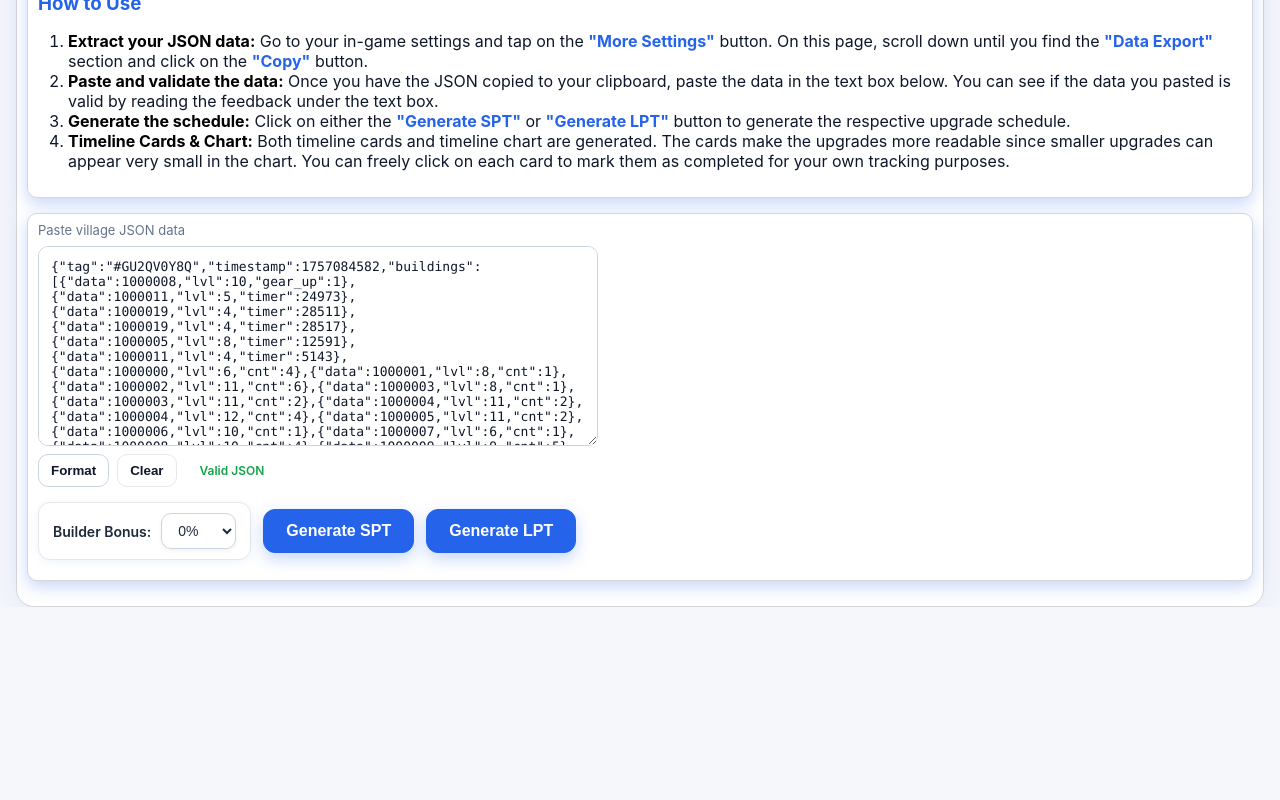
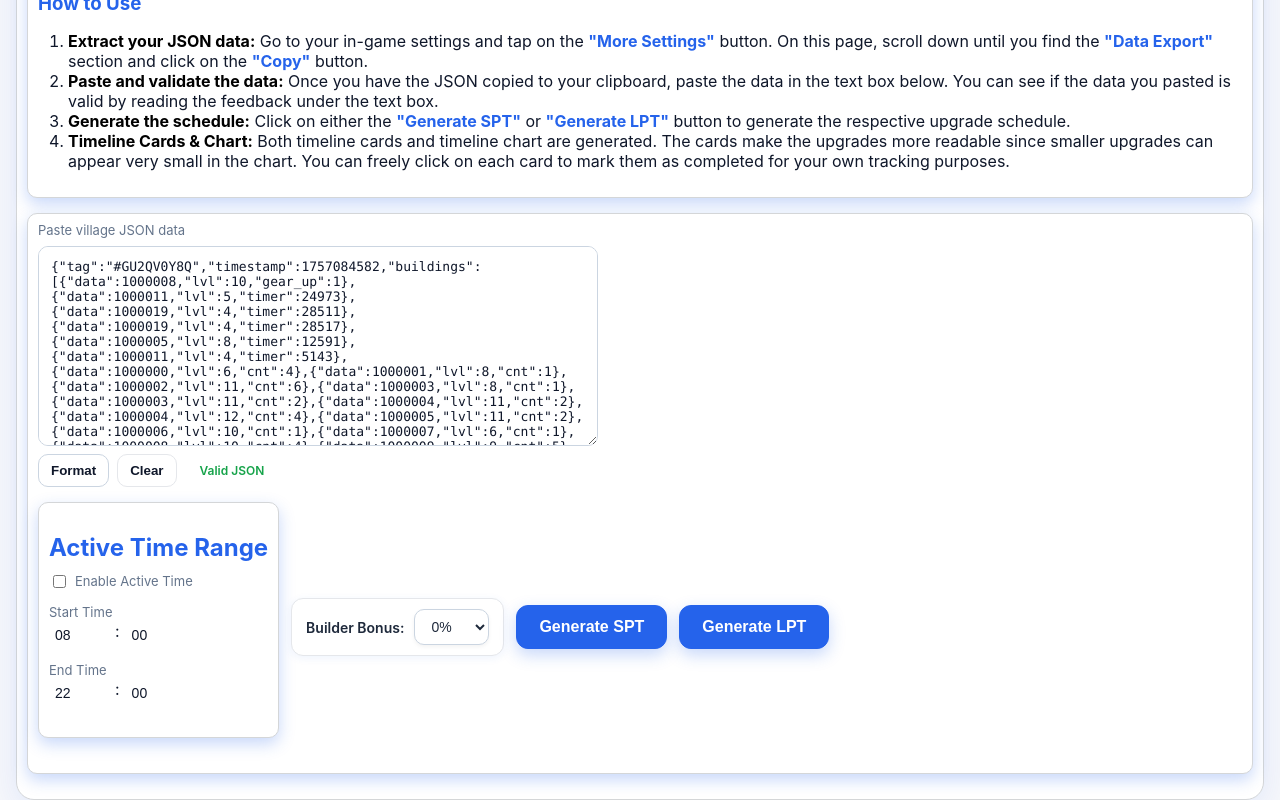
Before and after one commit to SamBro2901/coc-upgrade-optimizer, a React (Create React App) app: page / in a window 1280 px wide. Shown: the part 276-1076 px from the top of the page. Before the commit the page ends 883 px from the top, so only its background shows below. Built offline with nearby package versions, Linux system fonts and the light colour scheme.

Commit message:
Added new active time input fields and changed scheduler accordingly

```diff
--- /dev/null
+++ b/src/ActiveTimeInput.jsx
@@ -0,0 +1,198 @@
+import React, { useState, useEffect } from 'react';
+
+export default function ActiveTimeInput({
+	onChange,
+	defaultStart = '08:00',
+	defaultEnd = '22:00',
+	storageKey = 'activeTime',
+}) {
+	// Load saved values from localStorage (or fallback to defaults)
+	const loadFromStorage = () => {
+		try {
+			const saved = JSON.parse(localStorage.getItem(storageKey));
+			if (saved && saved.start && saved.end) {
+				return saved;
+			}
+		} catch {}
+		return {
+			enabled: false,
+			start: defaultStart,
+			end: defaultEnd,
+		};
+	};
+
+	const initial = loadFromStorage();
+
+	const [enabled, setEnabled] = useState(initial.enabled);
+	const [startHour, setStartHour] = useState(
+		initial.start ? initial.start.split(':')[0] : defaultStart.split(':')[0]
+	);
+	const [startMinute, setStartMinute] = useState(
+		initial.start ? initial.start.split(':')[1] : defaultStart.split(':')[1]
+	);
+	const [endHour, setEndHour] = useState(
+		initial.end ? initial.end.split(':')[0] : defaultEnd.split(':')[0]
+	);
+	const [endMinute, setEndMinute] = useState(
+		initial.end ? initial.end.split(':')[1] : defaultEnd.split(':')[1]
+	);
+
+	const formatValue = (value) => {
+		if (value === '') return '';
+		return String(value).padStart(2, '0');
+	};
+
+	const toMinutes = (h, m) =>
+		parseInt(h || '0', 10) * 60 + parseInt(m || '0', 10);
+
+	const fromMinutes = (mins) => {
+		const h = Math.floor(mins / 60) % 24;
+		const m = mins % 60;
+		return [formatValue(h), formatValue(m)];
+	};
+
+	const handleBlur = (setter, value, max, type) => {
+		let num = parseInt(value, 10);
+		if (isNaN(num)) {
+			setter('');
+			return;
+		}
+		if (num < 0) num = 0;
+		if (num > max) num = max;
+		setter(formatValue(num));
+
+		// Enforce 1-hour minimum gap
+		const startTotal = toMinutes(startHour, startMinute);
+		const endTotal = toMinutes(endHour, endMinute);
+
+		if (type === 'end') {
+			if (endTotal < startTotal + 60) {
+				const [h, m] = fromMinutes(startTotal + 60);
+				setEndHour(h);
+				setEndMinute(m);
+			}
+		}
+
+		if (type === 'start') {
+			if (endTotal < startTotal + 60) {
+				const [h, m] = fromMinutes(startTotal + 60);
+				setEndHour(h);
+				setEndMinute(m);
+			}
+		}
+	};
+
+	// Notify parent + persist in localStorage
+	useEffect(() => {
+		const payload = {
+			enabled,
+			start:
+				enabled && startHour !== '' && startMinute !== ''
+					? `${formatValue(startHour)}:${formatValue(startMinute)}`
+					: null,
+			end:
+				enabled && endHour !== '' && endMinute !== ''
+					? `${formatValue(endHour)}:${formatValue(endMinute)}`
+					: null,
+		};
+
+		try {
+			localStorage.setItem(storageKey, JSON.stringify(payload));
+		} catch {}
+
+		onChange?.(payload);
+	}, [
+		enabled,
+		startHour,
+		startMinute,
+		endHour,
+		endMinute,
+		onChange,
+		storageKey,
+	]);
+
+	return (
+		<div style={{ marginBottom: 20 }}>
+			<h2 style={{ marginBottom: 10 }}>Active Time Range</h2>
+			<label
+				style={{
+					display: 'flex',
+					alignItems: 'center',
+					gap: 6,
+					marginBottom: 10,
+				}}
+			>
+				<input
+					type="checkbox"
+					checked={enabled}
+					onChange={(e) => setEnabled(e.target.checked)}
+				/>
+				Enable Active Time
+			</label>
+
+			<div style={{ display: 'flex', flexDirection: 'column', gap: 10 }}>
+				{/* Start Time */}
+				<div>
+					<label>Start Time</label>
+					<div style={{ display: 'flex', gap: 6 }}>
+						<input
+							type="number"
+							min="0"
+							max="23"
+							value={startHour}
+							onChange={(e) => setStartHour(e.target.value)}
+							onBlur={() => handleBlur(setStartHour, startHour, 23, 'start')}
+							placeholder="HH"
+							disabled={!enabled}
+							style={{ width: 60, padding: 6 }}
+						/>
+						:
+						<input
+							type="number"
+							min="0"
+							max="59"
+							value={startMinute}
+							onChange={(e) => setStartMinute(e.target.value)}
+							onBlur={() =>
+								handleBlur(setStartMinute, startMinute, 59, 'start')
+							}
+							placeholder="MM"
+							disabled={!enabled}
+							style={{ width: 60, padding: 6 }}
+						/>
+					</div>
+				</div>
+
+				{/* End Time */}
+				<div>
+					<label>End Time</label>
+					<div style={{ display: 'flex', gap: 6 }}>
+						<input
+							type="number"
+							min="0"
+							max="23"
+							value={endHour}
+							onChange={(e) => setEndHour(e.target.value)}
+							onBlur={() => handleBlur(setEndHour, endHour, 23, 'end')}
+							placeholder="HH"
+							disabled={!enabled}
+							style={{ width: 60, padding: 6 }}
+						/>
+						:
+						<input
+							type="number"
+							min="0"
+							max="59"
+							value={endMinute}
+							onChange={(e) => setEndMinute(e.target.value)}
+							onBlur={() => handleBlur(setEndMinute, endMinute, 59, 'end')}
+							placeholder="MM"
+							disabled={!enabled}
+							style={{ width: 60, padding: 6 }}
+						/>
+					</div>
+				</div>
+			</div>
+		</div>
+	);
+}
--- a/src/App.js
+++ b/src/App.js
@@ -5,6 +5,7 @@ import "./App.css";
 import { BUILDING_COLORS } from "./colorMap";
 import { TimelineCards } from "./TimelineCards.jsx";
 import BuilderTimeline from "./BuilderTimeline.jsx";
+import ActiveTimeInput from "./ActiveTimeInput.jsx";
 
 
 export function JsonInput({ label = "JSON Input", initial = "", onValid, onValidityChange, storageKey = "JSON" }) {
@@ -182,9 +183,7 @@ export default function App() {
     localStorage.setItem("builderBonusPct", selectedPct);
   }, [selectedPct]);
 
-  // const DEFAULT_PX_PER_SEC = 0.03;
-  // const [zoom, setZoom] = useState(() => toZoom(DEFAULT_PX_PER_SEC));
-  // const pxPerSec = toPxPerSec(zoom);
+  const [activeTime, setActiveTime] = useState({ enabled: false, start: null, end: null });
 
 
   const colorForId = (name) => {
@@ -206,7 +205,9 @@ export default function App() {
       setErr(true);
       return;
     }
-    const { sch, numBuilders, err } = generateSchedule(jsonData, strategy, selectedPct);
+    let activeWindowStart = activeTime.enabled ? activeTime.start : "00:00";
+    let activewwindowEnd = activeTime.enabled ? activeTime.end : "23:59";
+    const { sch, numBuilders, err } = generateSchedule(jsonData, strategy, selectedPct, activeWindowStart, activewwindowEnd);
     setErr(err);
     setTasks(sch.schedule);
     setMakespan(sch.makespan);
@@ -214,6 +215,10 @@ export default function App() {
     const rowHeight = 40;
     const basePadding = 90; // space for axis/labels
     setHeight(numBuilders * rowHeight + basePadding);
+
+    if (activeTime.enabled) {
+      console.log("Active Time Range:", activeTime.start, "-", activeTime.end);
+    }
 
     sch.schedule.forEach(t => { colorForId(t.id); });
   };
@@ -264,6 +269,10 @@ export default function App() {
             onValidityChange={setJsonValid}
           />
           <div className="controls">
+            {/* Active Time Input */}
+            <div className="field" style={{ padding: 10 }}>
+              <ActiveTimeInput onChange={setActiveTime} />
+            </div>
             <div className="builder-bonus-container">
               <span className="builder-bonus-label">Builder Bonus:</span>
               <select
--- a/src/scheduler.js
+++ b/src/scheduler.js
@@ -143,6 +143,8 @@ function constructTasks(inputData, builderBoost = 0) {
 		tasks.push(...missingHLvls)
 	}
 
+	tasks = lockPredecessors(inputData, tasks);
+
 	return { tasks, numWorkers };
 }
 
@@ -160,12 +162,10 @@ function sortTasks(arr, scheme) {
 	return arr;
 }
 
-function myScheduler(playerData, tasks, numWorkers = 3, scheme = 'LPT') {
+function lockPredecessors(playerData, tasks) {
 	const heroes = ['Barbarian_King', 'Archer_Queen', 'Minion_Prince', 'Grand_Warden', 'Royal_Champion'];
 
 	tasks = tasks.map((t, idx) => ({ ...t, index: idx, worker: null, pred: [], key: `${t.id}_${t.iter}_${t.level}` }));
-	const taskLength = tasks.length;
-	let iterations = 0;
 
 	// Lock to predecessor - Buildings
 	for (const t of tasks) {
@@ -194,9 +194,43 @@ function myScheduler(playerData, tasks, numWorkers = 3, scheme = 'LPT') {
 		}
 	}
 
+	return tasks;
+}
+
+function getTimeString(epoch) {
+	const date = new Date(epoch * 1000); // convert to ms
+
+	const hh = String(date.getHours()).padStart(2, "0");
+	const mm = String(date.getMinutes()).padStart(2, "0");
+
+	const timeString = `${hh}:${mm}`;
+	return timeString
+}
+
+function setDateString(epoch, target) {
+	const targetSplit = target.split(":");
+	const date = new Date(epoch * 1000);
+
+	// Clone the date (so we don't mutate original directly)
+	const targetDate = new Date(date);
+
+	// Set target time (on the same day first)
+	targetDate.setHours(targetSplit[0], targetSplit[1], 0, 0);
+
+	// If target time is before or equal to current epoch time → add 1 day
+	if (targetDate.getTime() <= date.getTime()) {
+		targetDate.setDate(targetDate.getDate() + 1);
+	}
+
+	return Math.floor(targetDate.getTime() / 1000);
+}
+
+function myScheduler(playerData, tasks, numWorkers = 3, scheme = 'LPT', activeStart = "08:00", activeEnd = "23:59") {
 	// console.log(tasks.filter(t => heroes.includes(t.id)));
 	// console.log(hhTask);
 	// return;
+	const taskLength = tasks.length;
+	let iterations = 0;
 
 	let ready = tasks.filter(t => t.pred.length === 0);
 	let notReady = tasks.filter(t => t.pred.length !== 0);
@@ -208,6 +242,7 @@ function myScheduler(playerData, tasks, numWorkers = 3, scheme = 'LPT') {
 
 	let currTime = Math.floor(Date.now() / 1000);
 	const startTime = currTime;
+
 	while (ready.length > 0 || completed.length !== taskLength || notReady.length > 0) {
 		if (iterations > 100000) throw new Error("Loop overflow");
 		// console.log(`Total Tasks: ${taskLength}, Ready Tasks: ${ready.length}, Not Ready Tasks: ${notReady.length}, Running Tasks: ${running.length}, Completed Tasks: ${completed.length}`);
@@ -216,6 +251,7 @@ function myScheduler(playerData, tasks, numWorkers = 3, scheme = 'LPT') {
 		let freeWorkers = workers.map((w, idx) => ({ index: idx, value: w })).filter(w => w.value === null);
 
 		while (freeWorkers.length > 0 && ready.length > 0) {
+
 			let w = freeWorkers[0].index;
 			// Prioritize running tasks (priority 1)
 			if (runningTasks.length > 0) {
@@ -233,6 +269,9 @@ function myScheduler(playerData, tasks, numWorkers = 3, scheme = 'LPT') {
 				continue;
 			}
 
+			const currTimeString = getTimeString(currTime);
+
+			if (currTimeString < activeStart || currTimeString > activeEnd) break;
 			const currTask = ready[idx];
 			const predTask = completed.find(t => t.key === `${currTask.id}_${currTask.iter}_${currTask.level - 1}`);
 			if (predTask && workers[predTask.worker] === null) w = predTask.worker;
@@ -247,9 +286,11 @@ function myScheduler(playerData, tasks, numWorkers = 3, scheme = 'LPT') {
 			freeWorkers.splice(remIdx, 1);
 		}
 
-		const finishedTime = Math.min(...running.map(wd => wd.end));
+		let finishedTime = Math.min(...running.map(wd => wd.end));
+		let finishTimeString = getTimeString(finishedTime);
+		if (finishTimeString < activeStart) finishedTime = setDateString(finishedTime, activeStart);
 		currTime = finishedTime;
-		const finishedTask = workers.filter(wd => wd?.end === finishedTime);
+		const finishedTask = workers.filter(wd => wd?.end <= finishedTime);
 		for (let ft of finishedTask) {
 			completed.push(ft);
 			workers[ft.worker] = null;
@@ -352,7 +393,7 @@ function toISOString(seconds) {
 }
 
 
-export function generateSchedule(dataJSON, scheme = 'LPT', boost = 0) {
+export function generateSchedule(dataJSON, scheme = 'LPT', boost = 0, startTime = "00:00", endTime = "23:59") {
 
 	if (!dataJSON || !dataJSON.buildings || dataJSON.buildings?.length === 0) {
 		let resp = { schedule: [], makespan: 0 };
@@ -361,7 +402,7 @@ export function generateSchedule(dataJSON, scheme = 'LPT', boost = 0) {
 
 	const { tasks, numWorkers } = constructTasks(dataJSON, boost);
 
-	const schedule = myScheduler(dataJSON, tasks, numWorkers, scheme);
+	const schedule = myScheduler(dataJSON, tasks, numWorkers, scheme, startTime, endTime);
 
 	for (const t of schedule.schedule) {
 		t.start_iso = toISOString(t.start);
```
